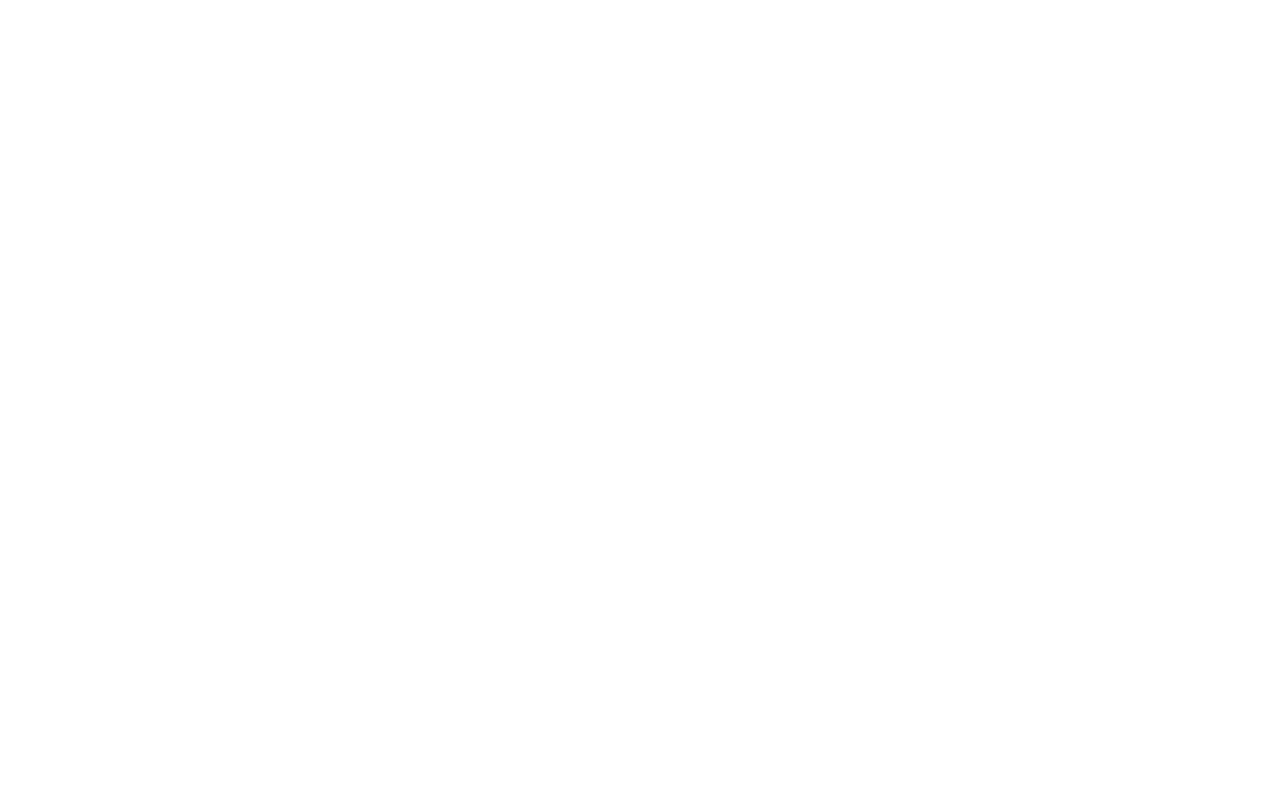
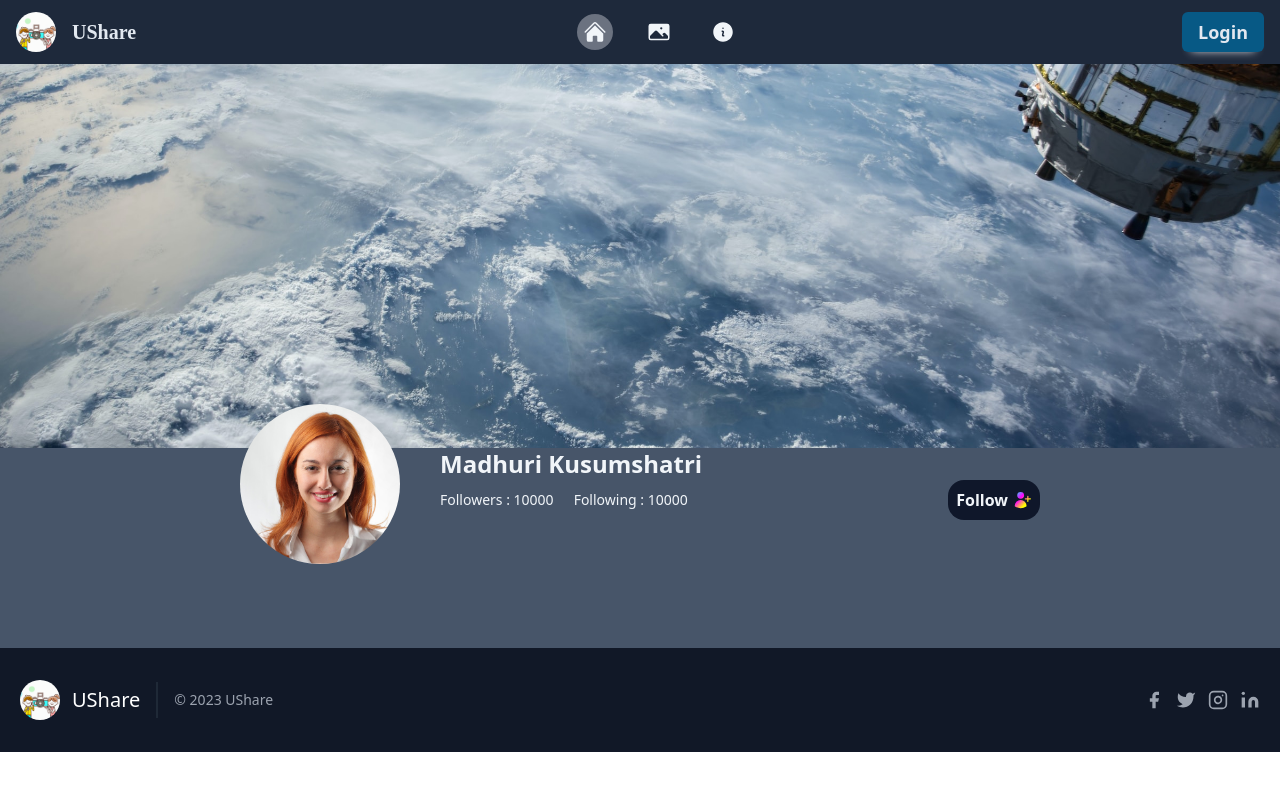
Before and after one commit to Madhur-Dandev/Photo_Sharing_App, a React (Vite) app in the folder frontend/: page /profile in a window 1280 px wide. Before the commit this address had no page. Shown: the top 790 px of the page. Built offline with nearby package versions, Linux system fonts and the light colour scheme; a web font is replaced by a local one.

Commit message:
Profile page added.

```diff
--- a/frontend/src/App.jsx
+++ b/frontend/src/App.jsx
@@ -9,6 +9,7 @@
 import About from "./components/About";
 import Login from "./components/Login";
 import AuthFormBase from "./components/AuthFormBase";
+import Profile from "./components/Profile";
 
 function App() {
   const globalVal = useContext(context);
@@ -21,6 +22,7 @@
             <Route index element={<Home />} />
             <Route path="gallery" element={<Gallery />} />
             <Route path="about" element={<About />} />
+            <Route path="profile" element={<Profile />} />
           </Route>
           <Route path="login" element={<Login />} />
           <Route path="auth/:type" element={<AuthFormBase />} />
--- /dev/null
+++ b/frontend/src/components/Alert.jsx
@@ -0,0 +1,7 @@
+import React from "react";
+
+const Alert = () => {
+  return <div>Alert</div>;
+};
+
+export default Alert;
--- a/frontend/src/components/Gallery.jsx
+++ b/frontend/src/components/Gallery.jsx
@@ -216,7 +216,7 @@
             ref={searchInput}
             className="w-full p-2 sm:p-3 text-slate-900 text-sm sm:text-base"
           />
-          <button className="bg-slate-300 px-4 font-bold text:sm sm:text-lg bg-neutral-600">
+          <button className="px-4 font-bold text:sm sm:text-lg bg-neutral-600">
             Search
           </button>
         </form>
--- a/frontend/src/components/HomeHero.jsx
+++ b/frontend/src/components/HomeHero.jsx
@@ -2,6 +2,7 @@
 import TextTransition from "react-text-transition";
 import { register } from "swiper/element/bundle";
 import { Swiper, SwiperSlide } from "swiper/react";
+import { Link } from "react-router-dom";
 import "swiper/css";
 import "swiper/css/effect-fade";
 
@@ -83,9 +84,12 @@
             <TextTransition>{TEXT[index % TEXT.length]}</TextTransition>
           </span>
         </p>
-        <button className="px-4 py-1 rounded-md font-bold text-slate-200 text-2xl bg-teal-400 transition-colors duration-500 hover:text-slate-200 hover:bg-slate-600">
+        <Link
+          to="/auth/login"
+          className="px-4 py-1 rounded-md font-bold text-slate-200 text-2xl bg-teal-400 transition-colors duration-500 hover:text-slate-200 hover:bg-slate-600"
+        >
           Login
-        </button>
+        </Link>
       </div>
     </div>
   );
--- /dev/null
+++ b/frontend/src/components/ImgGrid.jsx
@@ -0,0 +1,7 @@
+import React from "react";
+
+const ImgGrid = () => {
+  return <div>ImgGrid</div>;
+};
+
+export default ImgGrid;
--- /dev/null
+++ b/frontend/src/components/Profile.jsx
@@ -0,0 +1,71 @@
+const Profile = () => {
+  return (
+    <div className="flex flex-col">
+      <div>
+        <div className="w-full h-56 xl:h-96">
+          <img
+            src="/images/recommended11.jpg"
+            alt="user banner"
+            className="w-full h-full object-cover"
+          />
+        </div>
+        <div className="flex flex-col sm:flex-row items-center px-2 md:px-32 lg:px-44 xl:px-60 gap-2 sm:gap-10 pb-1 sm:pb-10 relative -top-6 sm:-top-11 profile-info-div">
+          <div className="w-max">
+            <div className="w-24 h-24 sm:w-40 sm:h-40 rounded-full overflow-hidden">
+              <img
+                src="/images/profile_temp.jpeg"
+                alt="user picture"
+                className="w-full h-full object-cover"
+              />
+            </div>
+          </div>
+          <div className="py-1 sm:py-4 w-full relative top-1 sm:top-0 text-center sm:text-start">
+            <p className="font-bold text-lg sm:text-2xl profile-name">
+              Madhuri Kusumshatri
+            </p>
+            <div className="flex flex-col lg:flex-row justify-between lg:items-center">
+              <div className="text-xs sm:text-sm follow-text">
+                <span>
+                  Followers : <span>10000</span>
+                </span>
+                <span className="ml-5">
+                  Following : <span>10000</span>
+                </span>
+              </div>
+              <p className="text-xs lg:text-base flex items-center font-bold bg-slate-900 p-1 lg:p-2 rounded-2xl cursor-pointer w-max mt-2 lg:mt-0 m-auto sm:m-0">
+                Follow{" "}
+                <span>
+                  {/* className="w-3 lg:w-5 ml-1" */}
+                  <svg
+                    xmlns="http://www.w3.org/2000/svg"
+                    viewBox="0 0 24 24"
+                    aria-hidden="true"
+                    class="w-3 lg:w-5 ml-1"
+                  >
+                    <defs>
+                      <linearGradient
+                        id="my-gradient"
+                        gradientTransform="rotate(45)"
+                      >
+                        <stop offset="0%" stop-color="cyan" />
+                        <stop offset="50%" stop-color="magenta" />
+                        <stop offset="100%" stop-color="yellow" />
+                      </linearGradient>
+                    </defs>
+                    <path
+                      fill="url(#my-gradient)"
+                      d="M6.25 6.375a4.125 4.125 0 118.25 0 4.125 4.125 0 01-8.25 0zM3.25 19.125a7.125 7.125 0 0114.25 0v.003l-.001.119a.75.75 0 01-.363.63 13.067 13.067 0 01-6.761 1.873c-2.472 0-4.786-.684-6.76-1.873a.75.75 0 01-.364-.63l-.001-.122zM19.75 7.5a.75.75 0 00-1.5 0v2.25H16a.75.75 0 000 1.5h2.25v2.25a.75.75 0 001.5 0v-2.25H22a.75.75 0 000-1.5h-2.25V7.5z"
+                    ></path>
+                  </svg>
+                </span>
+              </p>
+            </div>
+          </div>
+        </div>
+      </div>
+      <div className="flex-1"></div>
+    </div>
+  );
+};
+
+export default Profile;
--- a/frontend/src/index.css
+++ b/frontend/src/index.css
@@ -55,4 +55,16 @@
     .guide-img {
         @apply rounded-none
     }
+
+    .profile-info-div {
+        @apply -top-9
+    }
+
+    .profile-name {
+        @apply text-base
+    }
+
+    .follow-text {
+        font-size: .6rem;
+    }
 }
--- a/frontend/src/main.jsx
+++ b/frontend/src/main.jsx
@@ -6,6 +6,7 @@
 
 ReactDOM.createRoot(document.getElementById("root")).render(
   <Global>
+    {/* Global context to access to gloval values. Allows to use some values in different components withour prop drilling */}
     <React.StrictMode>
       <App />
     </React.StrictMode>
```
Also changed, not shown: frontend/public/images/profile_temp.jpeg (added).
